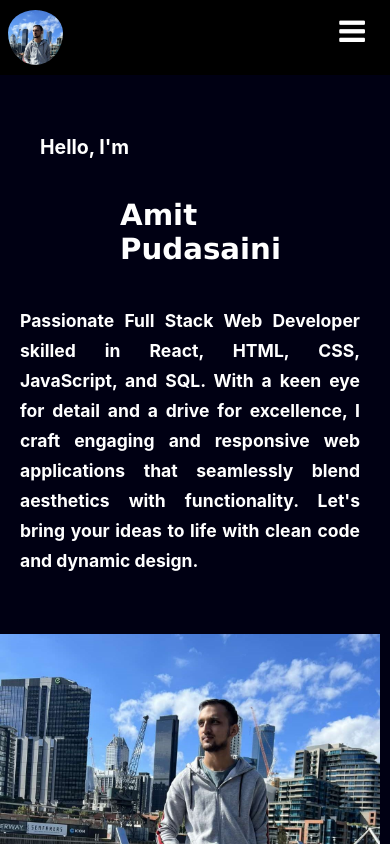
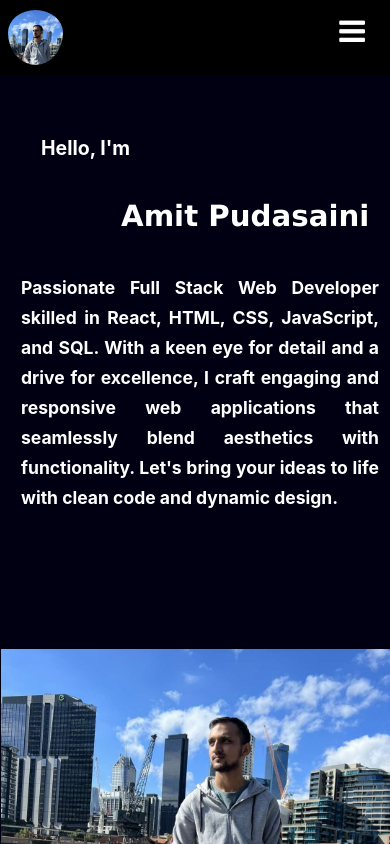
Before and after one commit to Pudasaini-Amit/pudasaini-amit.github.io, a React (Create React App) app: page / in a window 390 px wide. Shown: the top 844 px of the page. Built offline with nearby package versions, Linux system fonts and the light colour scheme.

Commit message:
starting about page

```diff
--- a/src/pages/home/Home.css
+++ b/src/pages/home/Home.css
@@ -3,6 +3,7 @@
    flex-wrap: wrap;
    justify-content: space-around;
    background-color: rgb(0, 0, 19);
+   padding: 1px;
 
 }
 #home .left{
@@ -49,10 +50,13 @@
 }
 @media screen and (max-width:852px){
    #home{
-      padding-right: 10px;
+      margin-right: -10px;
    }
 }
-@media screen and (max-width:390px){
+@media screen and (max-width:400px){
+   .left {
+      margin-bottom: 20px;
+   }
    .left h1{
          font-size: 7.5vw;
    }
--- a/src/pages/home/Home.js
+++ b/src/pages/home/Home.js
@@ -1,6 +1,6 @@
 import React from "react";
 import "./Home.css";
-import cover from "./cover-1.jpg"
+
 
 
 function Home(){
```
